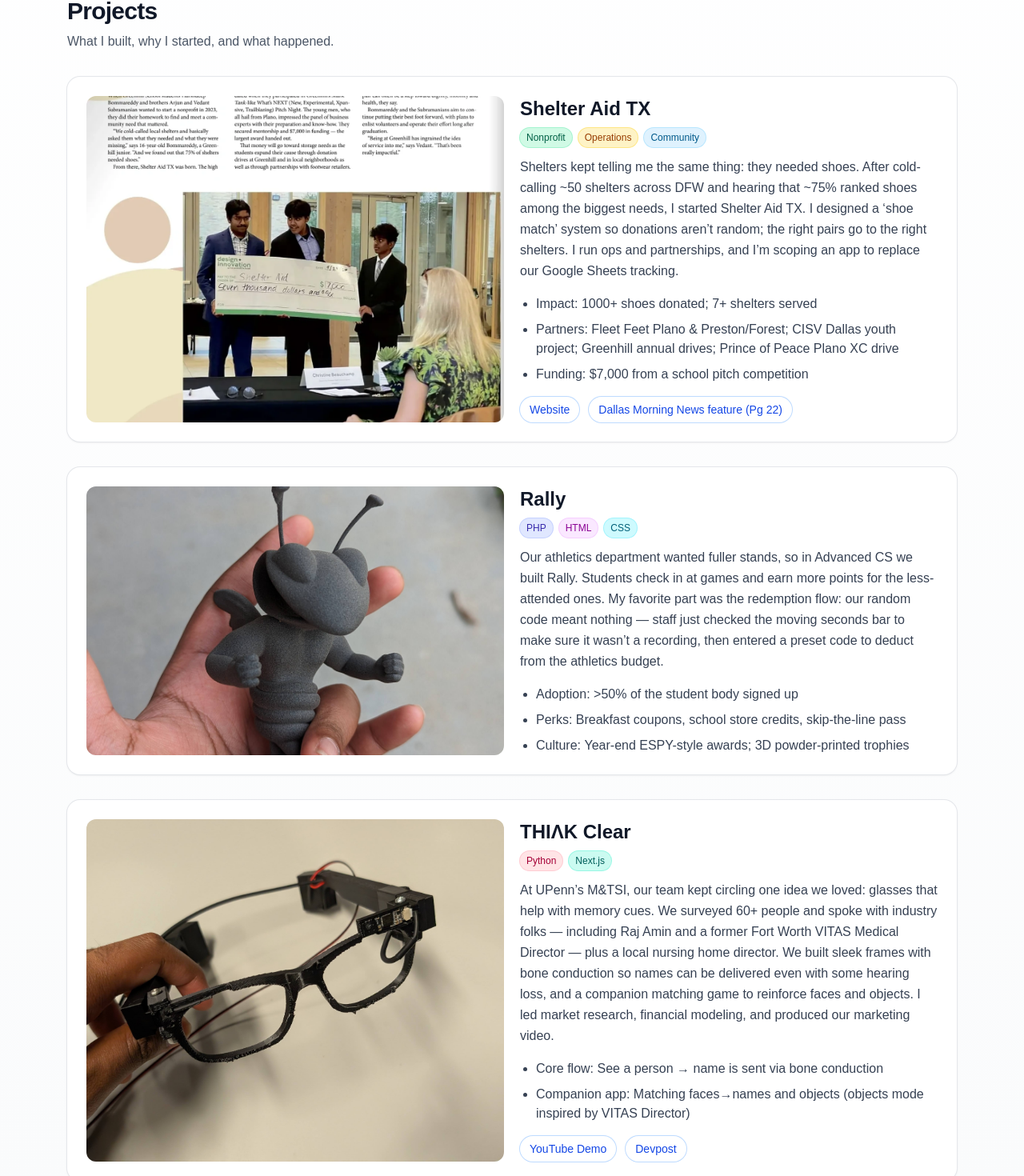
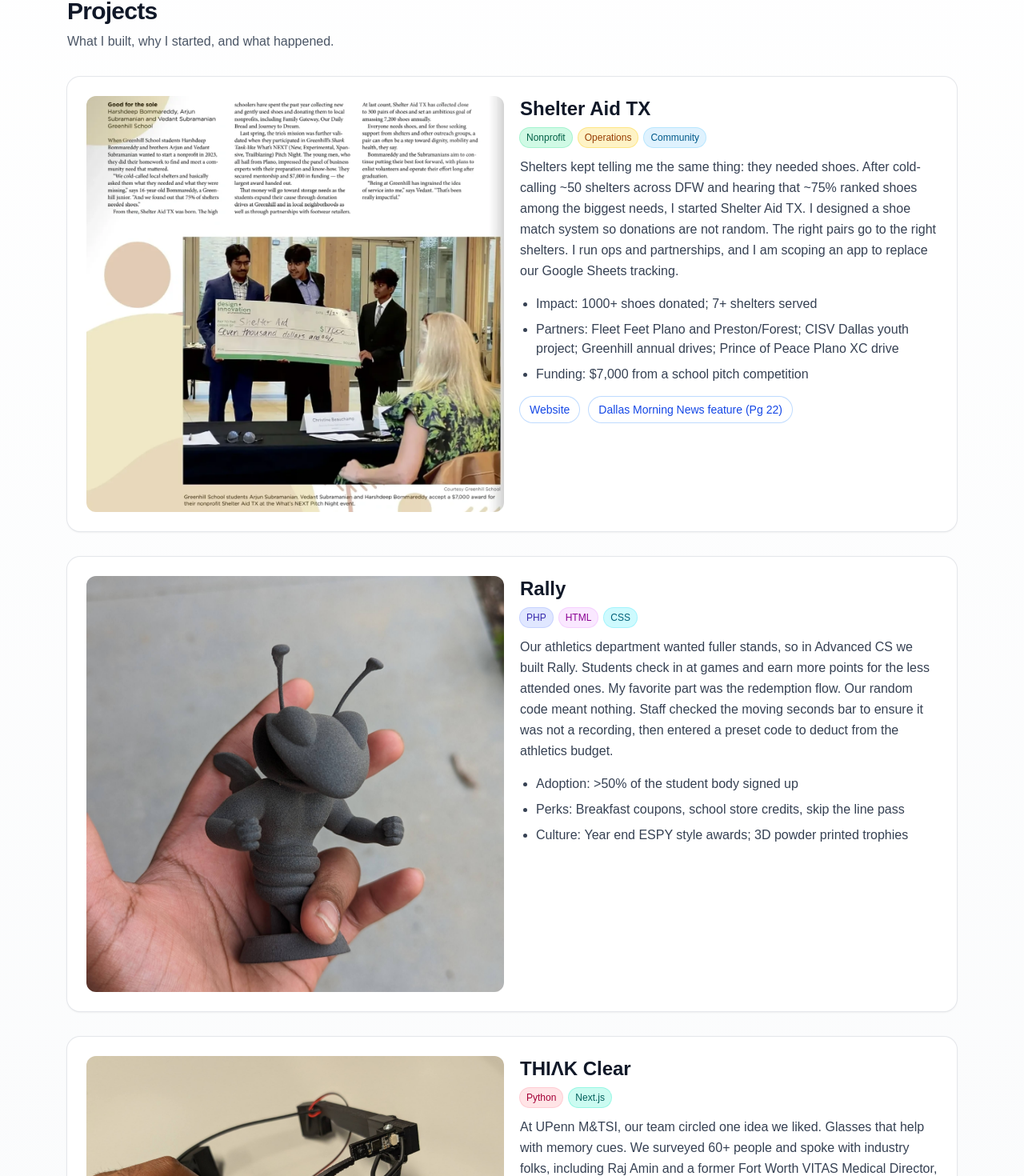
Before and after one commit to Vedant0667/personal-project, a Next.js app: page / in a window 1280 px wide. Shown: the part 400-1870 px from the top of the page at 80% size. Built offline with nearby package versions, Linux system fonts and the light colour scheme.

Commit message:
before big re-architecture changes

```diff
--- a/src/app/page.tsx
+++ b/src/app/page.tsx
@@ -1,6 +1,7 @@
 "use client";
 
 import React from "react";
+import { createPortal } from "react-dom";
 import Image, { StaticImageData } from "next/image";
 
 import shelteraidCheck from "@/app/assets/shelteraid-check.webp";
@@ -52,7 +53,7 @@ function Section({
   );
 }
 
-/* ---------- Lightbox (full-viewport + Fit/Fill toggle) ---------- */
+/* ---------- Lightbox (portal + auto-fit + full overlay) ---------- */
 function Lightbox({
   open,
   onClose,
@@ -64,14 +65,7 @@ function Lightbox({
   src: StaticImageData | null;
   alt: string;
 }) {
-  const [mode, setMode] = React.useState<"fit" | "fill">("fill"); // default: fill to hide page margins
-
-  // reset mode on open
-  React.useEffect(() => {
-    if (open) setMode("fill");
-  }, [open]);
-
-  // Lock body scroll while open
+  // lock body scroll
   React.useEffect(() => {
     if (!open) return;
     const orig = document.body.style.overflow;
@@ -81,7 +75,7 @@ function Lightbox({
     };
   }, [open]);
 
-  // ESC to close
+  // esc to close
   React.useEffect(() => {
     if (!open) return;
     const onKey = (e: KeyboardEvent) => e.key === "Escape" && onClose();
@@ -91,46 +85,61 @@ function Lightbox({
 
   if (!open || !src) return null;
 
-  return (
-    <div
-      className="fixed inset-0 z-50 bg-black/90 backdrop-blur-sm"
-      onClick={onClose}
-      role="dialog"
-      aria-modal="true"
-    >
-      {/* Controls */}
-      <div className="absolute top-3 right-3 flex gap-2">
+  const natW = (src as StaticImageData).width;
+  const natH = (src as StaticImageData).height;
+
+  // never upscale; fit inside viewport minus padding
+  const fitStyle: React.CSSProperties = {
+    width: natW,
+    height: "auto",
+    maxWidth: "calc(100svw - 48px)",   // 24 px each side
+    maxHeight: "calc(100svh - 112px)", // 56 px top and bottom
+    display: "block",
+  };
+
+  const overlay = (
+    <div className="fixed inset-0 z-[9999] pointer-events-none">
+      {/* Backdrop that fully covers viewport */}
+      <div
+        className="fixed left-0 top-0 w-screen h-[100svh] bg-black/85 backdrop-blur-sm pointer-events-auto"
+        onClick={onClose}
+      />
+
+      {/* Close button above everything */}
+      <div className="fixed top-3 right-3 pointer-events-auto">
         <button
+          type="button"
           onClick={(e) => {
-            e.stopPropagation();
-            setMode((m) => (m === "fit" ? "fill" : "fit"));
-          }}
-          className="rounded-full bg-white/95 text-gray-900 px-3 py-1 text-sm shadow"
-        >
-          {mode === "fit" ? "Fill" : "Fit"}
-        </button>
-        <button
-          onClick={(e) => {
+            e.preventDefault();
             e.stopPropagation();
             onClose();
           }}
-          className="rounded-full bg-white/95 text-gray-900 px-3 py-1 text-sm shadow"
+          className="rounded-full bg-white/95 text-gray-900 px-3 py-1 text-sm shadow hover:bg-white"
+          aria-label="Close"
         >
           Close
         </button>
       </div>
 
-      {/* Image area with extra transparent space at bottom */}
+      {/* Centered content with safe padding and scroll if needed */}
       <div
-        className="w-screen h-screen flex items-center justify-center p-3"
+        className="fixed left-0 top-0 w-screen h-[100svh] flex items-center justify-center overflow-auto overscroll-contain pointer-events-none"
+        style={{
+          paddingTop: "max(56px, env(safe-area-inset-top))",
+          paddingBottom: "max(56px, env(safe-area-inset-bottom))",
+          paddingLeft: "max(24px, env(safe-area-inset-left))",
+          paddingRight: "max(24px, env(safe-area-inset-right))",
+        }}
         onClick={(e) => e.stopPropagation()}
       >
-        <div className="relative w-full h-full pb-[5vh]">
+        <div className="pointer-events-auto">
           <Image
             src={src}
             alt={alt}
-            fill
-            className={`${mode === "fit" ? "object-contain" : "object-cover"} rounded-lg`}
+            width={natW}
+            height={natH}
+            style={fitStyle}
+            className="rounded-2xl object-contain select-none"
             sizes="100vw"
             priority
           />
@@ -138,9 +147,12 @@ function Lightbox({
       </div>
     </div>
   );
+
+  // render outside any parent overflow or stacking context
+  return createPortal(overlay, document.body);
 }
 
-/* ---------- Project Card (image height matches/clamped to text) ---------- */
+/* ---------- Project Card ---------- */
 function ProjectCard({
   imageSrc,
   imageAlt,
@@ -168,14 +180,15 @@ function ProjectCard({
           sm:flex sm:gap-5 sm:items-stretch
         "
       >
-        {/* Image column — fills and clamps to keep parity with text column */}
+        {/* Image column */}
         <div
           className="
-            relative rounded-xl overflow-hidden
+            relative rounded-xl overflow-hidden cursor-zoom-in
             sm:basis-1/2 sm:self-stretch
             w-full h-[220px] sm:h-auto
             sm:min-h-[260px] sm:max-h-[520px]
           "
+          style={{ aspectRatio: `${imageSrc.width}/${imageSrc.height}` }}
           onClick={() => setOpen(true)}
           role="button"
           aria-label="Expand image"
@@ -264,14 +277,14 @@ export default function PersonalSite() {
             title="Shelter Aid TX"
             tags={["Nonprofit", "Operations", "Community"]}
             story={
-              "Shelters kept telling me the same thing: they needed shoes. After cold-calling ~50 shelters across DFW and hearing that ~75% ranked shoes among the biggest needs, I started Shelter Aid TX. I designed a ‘shoe match’ system so donations aren’t random; the right pairs go to the right shelters. I run ops and partnerships, and I’m scoping an app to replace our Google Sheets tracking."
+              "Shelters kept telling me the same thing: they needed shoes. After cold-calling ~50 shelters across DFW and hearing that ~75% ranked shoes among the biggest needs, I started Shelter Aid TX. I designed a shoe match system so donations are not random. The right pairs go to the right shelters. I run ops and partnerships, and I am scoping an app to replace our Google Sheets tracking."
             }
             bullets={[
               { strong: "Impact", text: "1000+ shoes donated; 7+ shelters served" },
               {
                 strong: "Partners",
                 text:
-                  "Fleet Feet Plano & Preston/Forest; CISV Dallas youth project; Greenhill annual drives; Prince of Peace Plano XC drive",
+                  "Fleet Feet Plano and Preston/Forest; CISV Dallas youth project; Greenhill annual drives; Prince of Peace Plano XC drive",
               },
               { strong: "Funding", text: "$7,000 from a school pitch competition" },
             ]}
@@ -291,12 +304,12 @@ export default function PersonalSite() {
             title="Rally"
             tags={["PHP", "HTML", "CSS"]}
             story={
-              "Our athletics department wanted fuller stands, so in Advanced CS we built Rally. Students check in at games and earn more points for the less-attended ones. My favorite part was the redemption flow: our random code meant nothing — staff just checked the moving seconds bar to make sure it wasn’t a recording, then entered a preset code to deduct from the athletics budget."
+              "Our athletics department wanted fuller stands, so in Advanced CS we built Rally. Students check in at games and earn more points for the less attended ones. My favorite part was the redemption flow. Our random code meant nothing. Staff checked the moving seconds bar to ensure it was not a recording, then entered a preset code to deduct from the athletics budget."
             }
             bullets={[
               { strong: "Adoption", text: ">50% of the student body signed up" },
-              { strong: "Perks", text: "Breakfast coupons, school store credits, skip-the-line pass" },
-              { strong: "Culture", text: "Year-end ESPY-style awards; 3D powder-printed trophies" },
+              { strong: "Perks", text: "Breakfast coupons, school store credits, skip the line pass" },
+              { strong: "Culture", text: "Year end ESPY style awards; 3D powder printed trophies" },
             ]}
           />
 
@@ -307,11 +320,11 @@ export default function PersonalSite() {
             title="THIɅK Clear"
             tags={["Python", "Next.js"]}
             story={
-              "At UPenn’s M&TSI, our team kept circling one idea we loved: glasses that help with memory cues. We surveyed 60+ people and spoke with industry folks — including Raj Amin and a former Fort Worth VITAS Medical Director — plus a local nursing home director. We built sleek frames with bone conduction so names can be delivered even with some hearing loss, and a companion matching game to reinforce faces and objects. I led market research, financial modeling, and produced our marketing video."
+              "At UPenn M&TSI, our team circled one idea we liked. Glasses that help with memory cues. We surveyed 60+ people and spoke with industry folks, including Raj Amin and a former Fort Worth VITAS Medical Director, plus a local nursing home director. We built sleek frames with bone conduction so names can be delivered even with some hearing loss, and a companion matching game to reinforce faces and objects. I led market research, financial modeling, and produced our marketing video."
             }
             bullets={[
               { strong: "Core flow", text: "See a person → name is sent via bone conduction" },
-              { strong: "Companion app", text: "Matching faces→names and objects (objects mode inspired by VITAS Director)" },
+              { strong: "Companion app", text: "Matching faces to names and objects" },
             ]}
             links={[
               {
@@ -344,7 +357,7 @@ export default function PersonalSite() {
         <div className="mx-auto max-w-6xl px-5 py-8 text-sm text-gray-600">
           <div className="flex flex-col sm:flex-row items-start sm:items-center justify-between gap-3">
             <p>© {new Date().getFullYear()} Vedant Subramanian</p>
-            <p className="text-gray-500">Built with Next.js + Tailwind.</p>
+            <p className="text-gray-500">Built with Next.js and Tailwind.</p>
           </div>
         </div>
       </footer>
```
